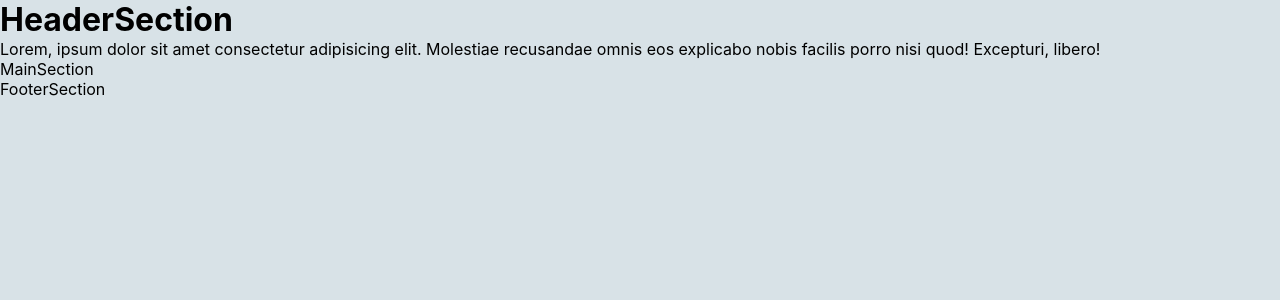
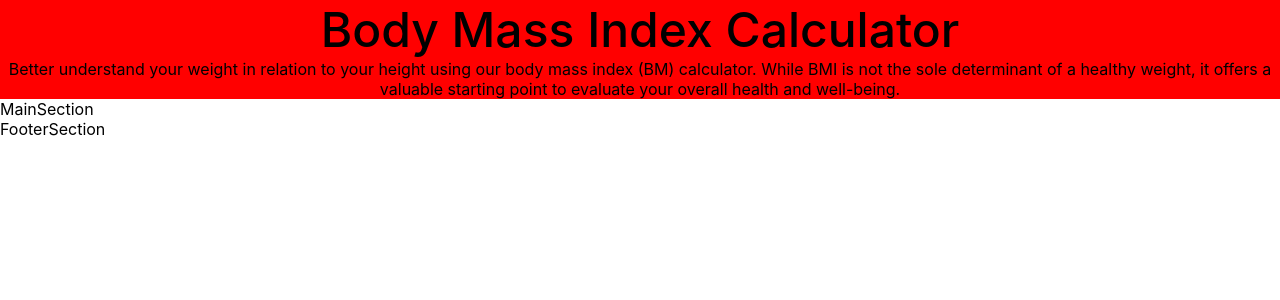
Before and after one commit to PiriyaLapa/body-mass-calculator-page, a React (Vite) app: page / in a window 1280 px wide. Shown: the top 300 px of the page. Built offline with nearby package versions, Linux system fonts and the light colour scheme.

Commit message:
update and try to deploy

```diff
--- a/src/apis/contentData.ts
+++ b/src/apis/contentData.ts
@@ -1,10 +1,56 @@
-export const HeaderContent = {
+interface MainCard {
+  title: string;
+  content: string;
+}
+
+interface SubCard {
+  id: number;
+  title: string;
+  content: string;
+}
+
+interface FooterMainCard {
+  title: string;
+  content: string;
+}
+
+interface FooterSubCard {
+  id: number;
+  title: string;
+  content: string;
+}
+
+interface FooterContent {
+  maincard: FooterMainCard;
+  subcard: FooterSubCard[];
+}
+
+interface CardContent {
+  maincard: MainCard;
+  subcard: SubCard[];
+  footercontent: FooterContent;
+}
+
+interface HeaderContent {
+  header: {
+    title: string;
+    content: string;
+  };
+  contentcal: {
+    title: string;
+    optionA: string;
+    optionB: string;
+  };
+  cardcontent: CardContent;
+}
+
+// Define the HeaderContent object
+export const HeaderContent: HeaderContent = {
   header: {
     title: "Body Mass Index Calculator",
     content:
       "Better understand your weight in relation to your height using our body mass index (BM) calculator. While BMI is not the sole determinant of a healthy weight, it offers a valuable starting point to evaluate your overall health and well-being.",
   },
-
   contentcal: {
     title: "Enter your details below",
     optionA: "metric",
@@ -36,11 +82,44 @@ export const HeaderContent = {
           "Sleep enhances mental clarity, emotional stability, and physical wellness, promoting overall restoration and rejuvenation.",
       },
     ],
-    footercontent : {
-        maincard: {
-            title:"Limitations of BMI",
-            content:"Although BMI is often a practical indicator of healthy weight, it is not suited for every person. Specific groups should carefully consider their BMI outcomes, and in certain cases, the measurement may not be beneficial to use."
-        }
-    }
+    footercontent: {
+      maincard: {
+        title: "Limitations of BMI",
+        content:
+          "Although BMI is often a practical indicator of healthy weight, it is not suited for every person. Specific groups should carefully consider their BMI outcomes, and in certain cases, the measurement may not be beneficial to use.",
+      },
+      subcard: [
+        {
+          id: 0,
+          title: "Gender",
+          content:
+            "The development and body fat composition of girls and boys vary with age. Consequently, a child's age and gender are considered when evaluating their BMI.",
+        },
+        {
+          id: 1,
+          title: "Age",
+          content:
+            "In aging individuals, increased body fat and muscle loss may cause BMI to underestimate body fat content.",
+        },
+        {
+          id: 2,
+          title: "Muscle",
+          content:
+            "BMI may misclassify muscular individuals as overweight or obese, as it doesn't differentiate muscle from fat.",
+        },
+        {
+          id: 3,
+          title: "Pregnancy",
+          content:
+            "Expectant mothers experience weight gain due to their growing baby. Maintaining a healthy pre-pregnancy BMI is advisable to minimise health risks for both mother and child.",
+        },
+        {
+          id: 4,
+          title: "Race",
+          content:
+            "Certain health concerns may affect individuals of some Black and Asian origins at lower BMIs than others. To learn more, it is advised to discuss this with your GP or practice nurse.",
+        },
+      ],
+    },
   },
 };
--- /dev/null
+++ b/src/components/HeaderCard.tsx
@@ -0,0 +1,21 @@
+import { Component, ReactNode } from "react";
+import { StyledHeaderCard } from "../styles/Styles";
+
+interface HeaderCardProps {
+  headerContent: {
+    title: string;
+    content: string;
+  };
+}
+
+export default class HeaderCard extends Component<HeaderCardProps> {
+  render(): ReactNode {
+    const { headerContent } = this.props;
+    return (
+      <StyledHeaderCard>
+        <span>{headerContent.title}</span>
+        <p>{headerContent.content}</p>
+      </StyledHeaderCard>
+    );
+  }
+}
--- a/src/pages/sections/HeaderSection.tsx
+++ b/src/pages/sections/HeaderSection.tsx
@@ -1,16 +1,15 @@
 import { Component, ReactNode } from "react";
+import { HeaderContent } from "../../apis/contentData";
+import { StyledHeaderSection } from "../../styles/Styles";
+import HeaderCard from "../../components/HeaderCard";
 
 export default class HeaderSection extends Component {
   render(): ReactNode {
+    const { header } = HeaderContent;
     return (
-      <div>
-        <h1>HeaderSection</h1>
-        <p>
-          Lorem, ipsum dolor sit amet consectetur adipisicing elit. Molestiae
-          recusandae omnis eos explicabo nobis facilis porro nisi quod!
-          Excepturi, libero!
-        </p>
-      </div>
+      <StyledHeaderSection>
+        <HeaderCard headerContent={header} />
+      </StyledHeaderSection>
     );
   }
 }
--- a/src/styles/GlobalStyle.ts
+++ b/src/styles/GlobalStyle.ts
@@ -21,10 +21,10 @@ const PrimaryTheme = css`
 
     // photography variable
     --font-size-heading-xl: 4rem; // 64px
-    --font-size-heading-l: 3rem;//48px
-    --font-size-heading-m:1.5rem ; // 24px
-    --font-size-heading-s:1.25rem ; // 20px
-    --font-size-body-m:1rem ; // 16px;
+    --font-size-heading-l: 3rem; //48px
+    --font-size-heading-m: 1.5rem; // 24px
+    --font-size-heading-s: 1.25rem; // 20px
+    --font-size-body-m: 1rem; // 16px;
     --font-size-body-m-bold: 1rem; // 16px bold
     --font-size-body-s: 0.875rem; //14px
   }
@@ -45,14 +45,13 @@ const GlobalStyles = createGlobalStyle<{}>`
         min-height:100vh;
         overflow-x:hidden;
         color:var(--quinary-color);
-
         /** media query screen helper function */
-        ${respondTo("xs")`background:var(--blue-color)`}
-        ${respondTo("s")`background:var(--linearBuld-color)`}
-        ${respondTo("sm")`background:var(--gunmetal-color)`}
-        ${respondTo("md")`background:var(--darkElectricBlue-color)`}
-        ${respondTo("l")`background:var(--borders-color)`}
-        ${respondTo("xl")`background:var(--linearBlue-color)`}
+        ${respondTo("xs")``}
+        ${respondTo("s")``}
+        ${respondTo("sm")``}
+        ${respondTo("md")``}
+        ${respondTo("l")``}
+        ${respondTo("xl")``}
     }
 `;
 
--- a/src/styles/Styles.ts
+++ b/src/styles/Styles.ts
@@ -0,0 +1,22 @@
+import styled from "styled-components";
+import { respondTo } from "../helper/MediaQueryHelper";
+export const StyledHeaderSection = styled.section``;
+export const StyledHeaderCard = styled.div`
+  ${respondTo("xs")`
+  text-align:center;
+  background:var(--gradient-color);
+  width: 100vw;
+  height: auto;
+  span{
+    font-size:var(--font-size-heading-l);
+    // font-weight:semibold;
+    font-weight:500;
+  }
+  p {
+    font-size:var(--font-size-body-m);
+    font-weigth:bold;
+  }
+  `}
+
+  ${respondTo("s")`background:red;`}
+`;
```
Also changed, not shown: src/interface/interface.ts (added).
